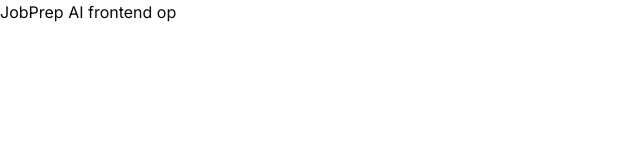
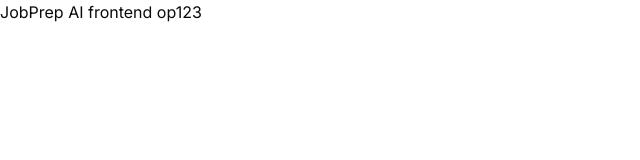
Before and after one commit to Amitkavathekar/jobprep-ai, a Next.js app in the folder apps/frontend/: page / in a window 1280 px wide. Shown: the top 160 px of the page, without its empty margins (0-640 px from the left). Built offline with nearby package versions, Linux system fonts and the light colour scheme.

Commit message:
test deployment

```diff
--- a/apps/frontend/src/app/page.tsx
+++ b/apps/frontend/src/app/page.tsx
@@ -1,7 +1,7 @@
 export default function MarketingPage() {
   return (
     <main>
-      <h1>JobPrep AI frontend op </h1>
+      <h1>JobPrep AI frontend op123 </h1>
     </main>
   )
 }
--- a/packages/types/src/user.ts
+++ b/packages/types/src/user.ts
@@ -11,6 +11,7 @@ export interface User {
   location: string;
 }
 
+
 export interface EducationDegree {
   degreeName: string;
   fieldOfStudy: string;
```
Also changed, not shown: 1 other file (tests, documents, lock files or other folders).
